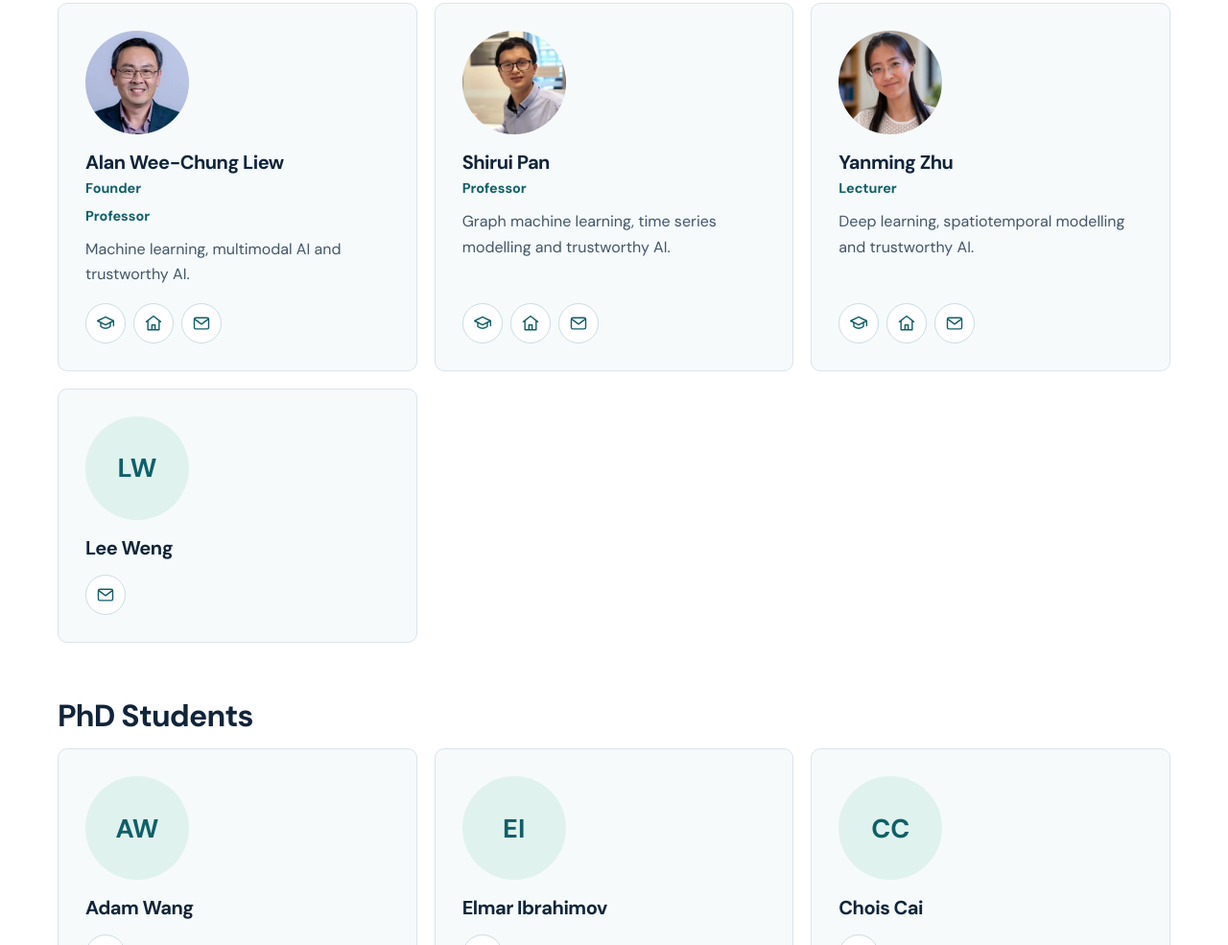
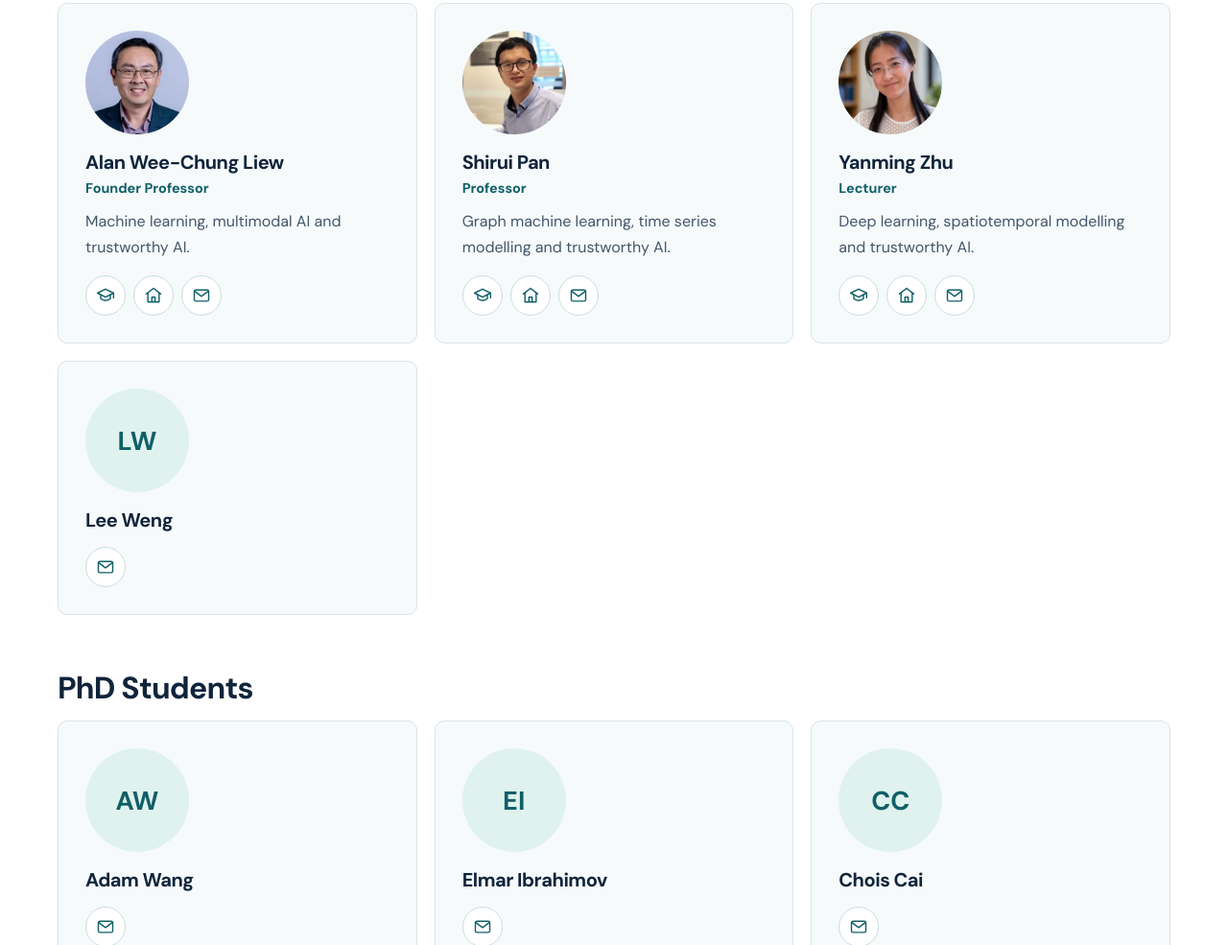
Before and after one commit to AI4SmartEnergy/AI4SmartEnergy.github.io, a plain HTML site: page team.html in a window 1280 px wide. Shown: the part 748-1733 px from the top of the page at 96% size. Drawn offline with Linux system fonts and the light colour scheme.

Commit message:
update
update

```diff
--- a/team.html
+++ b/team.html
@@ -64,8 +64,7 @@
         <article class="member">
           <img class="team-avatar" src="assets/team/alan.webp" alt="" width="108" height="108">
           <h3>Alan Wee-Chung Liew</h3>
-		  <p class="member-role">Founder</p>
-          <p class="member-role">Professor</p>
+		  <p class="member-role">Founder Professor</p>
           <p class="member-bio">Machine learning, multimodal AI and trustworthy AI.</p>
           <div class="profile-links">
             <a href="https://scholar.google.com/citations?user=CNgJ3LYAAAAJ" aria-label="Google Scholar for Alan Wee-Chung Liew" title="Google Scholar"><svg viewBox="0 0 24 24" fill="none" stroke="currentColor" stroke-width="1.7" stroke-linecap="round" stroke-linejoin="round" aria-hidden="true"><path d="m2 9 10-5 10 5-10 5-10-5Z"/><path d="M6 11v5c3 3 9 3 12 0v-5M22 9v6"/></svg></a>
```
